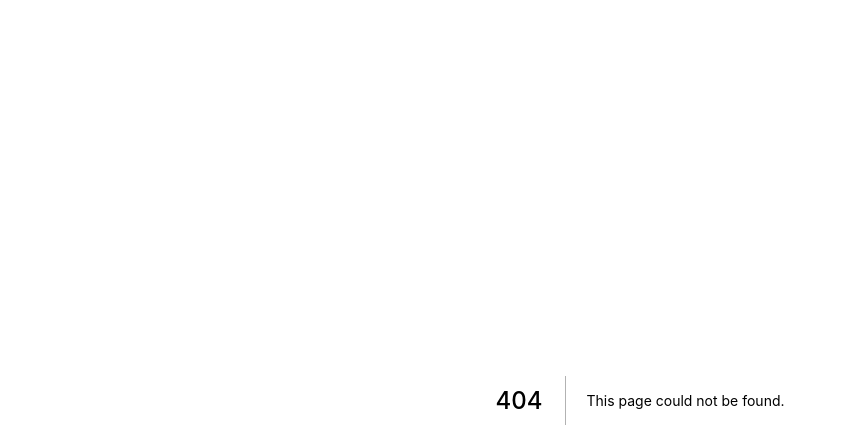
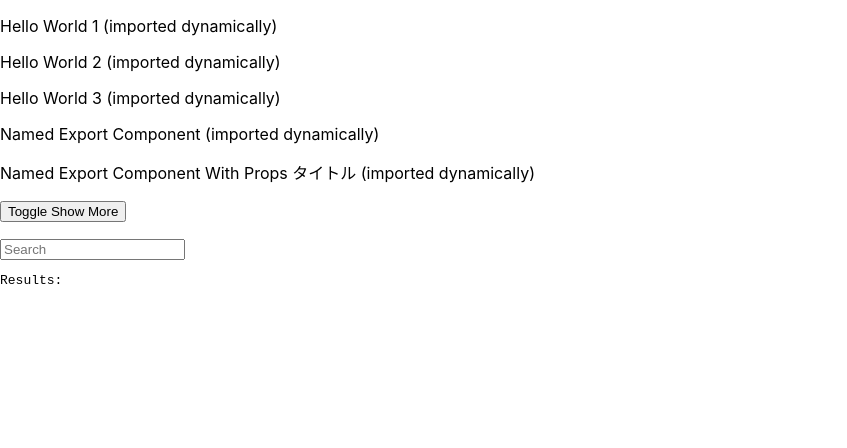
Before and after one commit to shtwangy/my-static-site, a Next.js app: page /dynamic-import in a window 1280 px wide. Before the commit this address had no page. Shown: the top 448 px of the page, without its empty margins (0-847 px from the left). Built offline with nearby package versions, Linux system fonts and the light colour scheme.

Commit message:
create dynamic import page

```diff
--- /dev/null
+++ b/pages/dynamic-import.tsx
@@ -0,0 +1,88 @@
+import { useState } from "react";
+import dynamic from "next/dynamic";
+
+const DynamicComponentBasic = dynamic(() => import("../components/hello1"));
+
+const DynamicComponentWithCustomLoading = dynamic(
+  () => import("../components/hello2"),
+  { loading: () => <p>...</p> }
+);
+
+const DynamicComponentWithNoSSR = dynamic(
+  () => import("../components/hello3"),
+  { ssr: false }
+);
+
+const DynamicComponentNamedExport = dynamic<{}>(() =>
+  import("../components/NamedExportComponent").then(
+    ({ NamedExportComponent }) => NamedExportComponent
+  )
+);
+
+import type { NamedExportComponentProps } from "../components/NamedExportComponent";
+const DynamicComponentNamedExportWithProps = dynamic<NamedExportComponentProps>(
+  () =>
+    import("../components/NamedExportComponent").then(
+      ({ NamedExportComponentWithProps }) => NamedExportComponentWithProps
+    )
+);
+
+// Next.js v11.1.1でReact.lazyがサポートされた
+// https://github.com/vercel/next.js/releases/tag/v11.1.1
+// https://github.com/vercel/next.js/pull/27611
+// ※後に型エラーのバグが報告されv11.1.3-canary4でバグ修正が行われている
+// https://github.com/vercel/next.js/releases/tag/v11.1.3-canary.4
+// https://github.com/vercel/next.js/pull/28740
+// ただこれはReact 18でSuspenseがSSRに対応したことを前提とした修正となっており
+// React 18が正式リリースされていない現在はまだ利用できなさそう
+// const DynamicLazyComponent = dynamic(
+//     () => import('../components/hello1'),
+//     { suspense: true }
+// )
+
+const names = ["Tim", "Joe", "Bel", "Max", "Lee"];
+
+export default function DynamicImport() {
+  const [showMore, setShowMore] = useState(false);
+  const [results, setResults] = useState<any>();
+  return (
+    <>
+      {/* すぐに読み込まれるが、バンドルは別になる */}
+      <DynamicComponentBasic />
+
+      {/* 読み込み中にdynamicに設定したローダーを表示する */}
+      <DynamicComponentWithCustomLoading />
+
+      {/* クライアント側のみで読み込まれる */}
+      <DynamicComponentWithNoSSR />
+
+      {/* 名前付きExportされているコンポーネント */}
+      <DynamicComponentNamedExport />
+      <DynamicComponentNamedExportWithProps title={"タイトル"} />
+
+      {/* Load on demand */}
+      {showMore && <DynamicComponentBasic />}
+      <button onClick={() => setShowMore(!showMore)}>Toggle Show More</button>
+      <div style={{ marginTop: "1rem" }}>
+        <input
+          type="text"
+          placeholder="Search"
+          onChange={async (e) => {
+            const { value } = e.currentTarget;
+            // Dynamically load fuse.js
+            const Fuse = (await import("fuse.js")).default;
+            const fuse = new Fuse(names);
+
+            setResults(fuse.search(value));
+          }}
+        />
+        <pre>Results: {JSON.stringify(results, null, 2)}</pre>
+      </div>
+      {/*<div>*/}
+      {/*    <Suspense fallback={`loading`}>*/}
+      {/*        <DynamicLazyComponent />*/}
+      {/*    </Suspense>*/}
+      {/*</div>*/}
+    </>
+  );
+}
```
